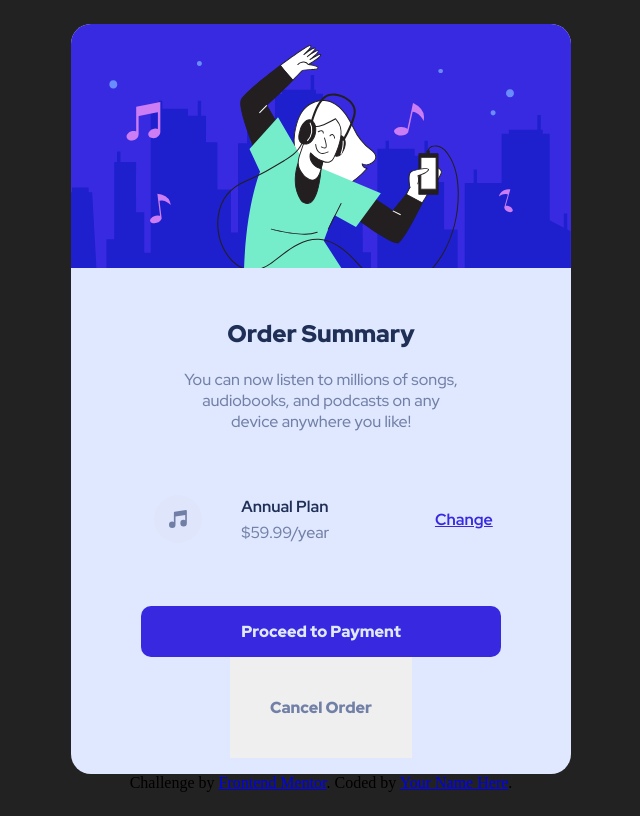
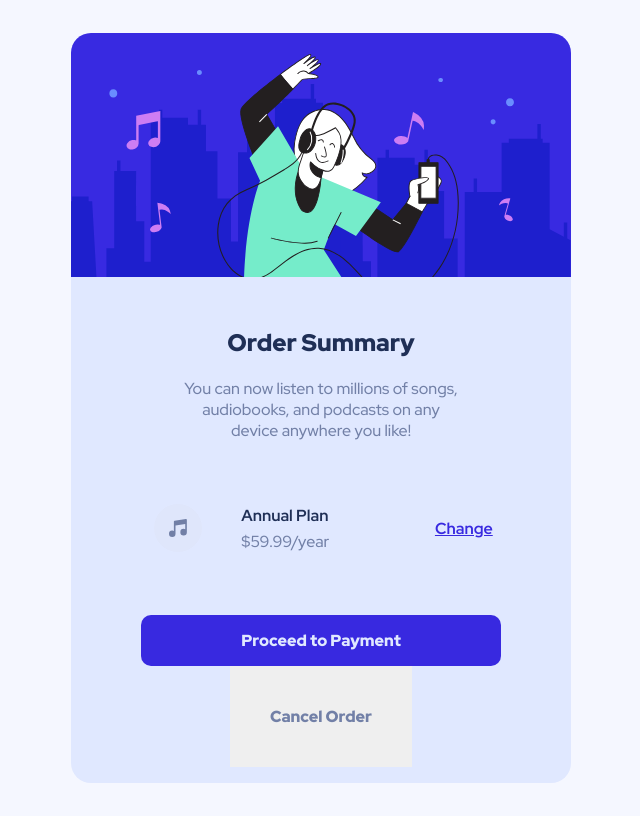
Before and after one commit to 10134019/Order-summary-component, a plain HTML site: page index.html in a window 1280 px wide. Shown: the whole page, without its empty margins (319-959 px from the left). Drawn offline with Linux system fonts and the light colour scheme.

Commit message:
ultimas modificaciones del proyecto

```diff
--- a/index.html
+++ b/index.html
@@ -29,11 +29,6 @@
       <button class="card-button-second">Cancel Order</button>
     </section>
   </article>
-
-  <div class="attribution">
-    Challenge by <a href="https://www.frontendmentor.io?ref=challenge" target="_blank">Frontend Mentor</a>.
-    Coded by <a href="#">Your Name Here</a>.
-  </div>
 </body>
 
 </html>
--- a/style.css
+++ b/style.css
@@ -11,7 +11,7 @@
 }
 
 body {
-  background-color: #222;
+  background-color: var(--Very-pale);
   height: 100vh;
   display: flex;
   flex-direction: column;
@@ -21,7 +21,7 @@ body {
 
 .card {
   height: 750px;
-  width: 500px;
+  max-width: 500px;
   background-color: var(--Pale);
   border-radius: 20px;
   display: flex;
@@ -110,3 +110,8 @@ body {
   border: none;
   padding: 40px;
 }
+
+@media screen and (min-width: 500px) {
+  body {
+  }
+}
```
